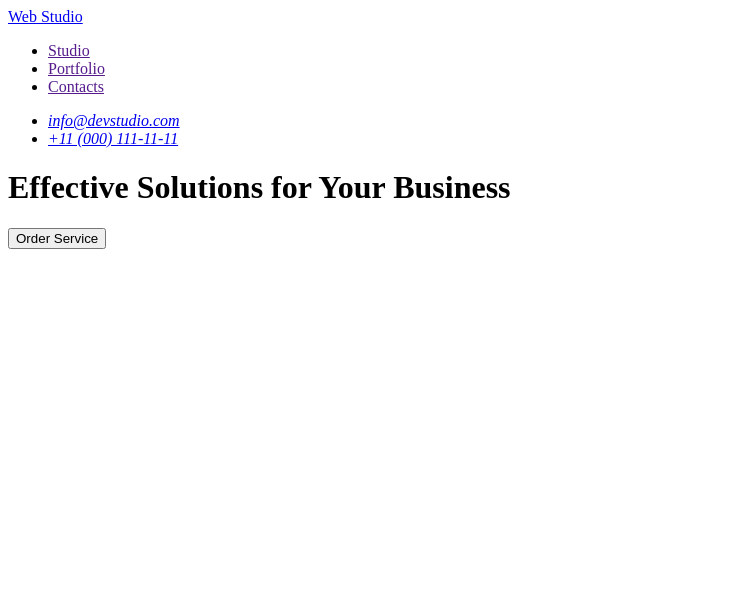
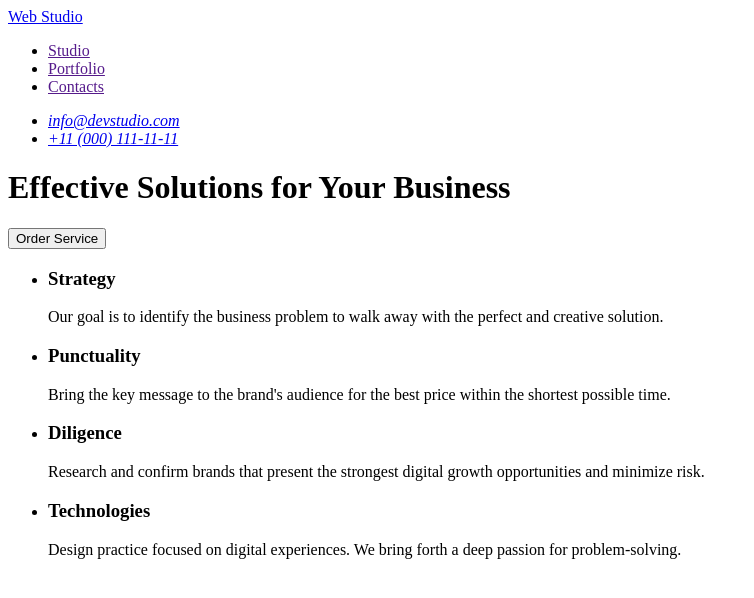
Before and after one commit to Yuliia2006/goit-markup-hw-1, a plain HTML site: page index.html in a window 1280 px wide. Shown: the whole page, without its empty margins (0-754 px from the left). Drawn offline with Linux system fonts and the light colour scheme.

Commit message:
add markup section1

```diff
--- a/index.html
+++ b/index.html
@@ -29,5 +29,39 @@
       <h1>Effective Solutions for Your Business</h1>
       <button type="button">Order Service</button>
     </main>
+
+    <!-- Section1 -->
+    <section>
+      <ul>
+        <li>
+          <h3>Strategy</h3>
+          <p>
+            Our goal is to identify the business problem to walk away with the
+            perfect and creative solution.
+          </p>
+        </li>
+        <li>
+          <h3>Punctuality</h3>
+          <p>
+            Bring the key message to the brand's audience for the best price
+            within the shortest possible time.
+          </p>
+        </li>
+        <li>
+          <h3>Diligence</h3>
+          <p>
+            Research and confirm brands that present the strongest digital
+            growth opportunities and minimize risk.
+          </p>
+        </li>
+        <li>
+          <h3>Technologies</h3>
+          <p>
+            Design practice focused on digital experiences. We bring forth a
+            deep passion for problem-solving.
+          </p>
+        </li>
+      </ul>
+    </section>
   </body>
 </html>
```
